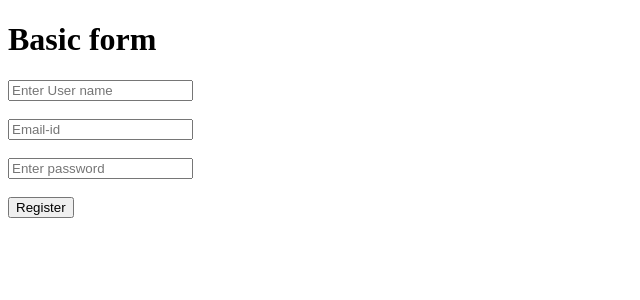
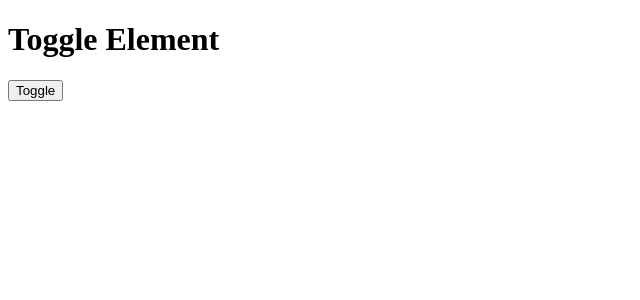
Before and after one commit to YashShetty2001/Angular, an Angular app: page / in a window 1280 px wide. Shown: the top 300 px of the page, without its empty margins (0-640 px from the left). Built offline with nearby package versions, Linux system fonts and the light colour scheme.

Commit message:
Toggle Element

```diff
--- a/src/app/app.component.html
+++ b/src/app/app.component.html
@@ -1,18 +1,4 @@
 
 <h1 >{{title}} </h1>
-<form #basicform="ngForm" (ngSubmit)="getdata(basicform.value)">
-    <input type="text" ngModel name="name" placeholder="Enter User name">
-    <br>
-    <br>
-    <input type="text" ngModel name="email" placeholder="Email-id">
-    <br>
-    <br>
-    <input type="text" ngModel name="password" placeholder="Enter password">
-    <br>
-    <br>
-    <button >Register</button>
-
-    <h3>{{userdata.name}}</h3>
-    <h3>{{userdata.email}}</h3>
-    <h3>{{userdata.password}}</h3>
-</form>
+<button (click)="toggle()">Toggle</button>
+<h1 *ngIf="display">Heading element</h1>
--- a/src/app/app.component.ts
+++ b/src/app/app.component.ts
@@ -1,17 +1,15 @@
 import { Component } from '@angular/core';
-import {NgForm} from '@angular/forms'
+
 @Component({
   selector: 'app-root',
   templateUrl: './app.component.html',
   styleUrls: ['./app.component.css']
 })
 export class AppComponent {
-  title = 'Basic form';
-  userdata:any={};
-  getdata(data:NgForm)
-  {
-    console.warn(data)
-    this.userdata=data;
+  title = 'Toggle Element';
+  display=false;
+  toggle(){
+    this.display=!this.display;
   }
 
 
--- a/src/app/app.module.ts
+++ b/src/app/app.module.ts
@@ -2,7 +2,7 @@
 import { BrowserModule } from '@angular/platform-browser';
 
 import { AppComponent } from './app.component';
-import {FormsModule} from '@angular/forms';
+
 
 
 
@@ -17,7 +17,7 @@
     bootstrap: [AppComponent],
     imports: [
         BrowserModule,
-        FormsModule
+
     ]
 })
 export class AppModule { }
```
